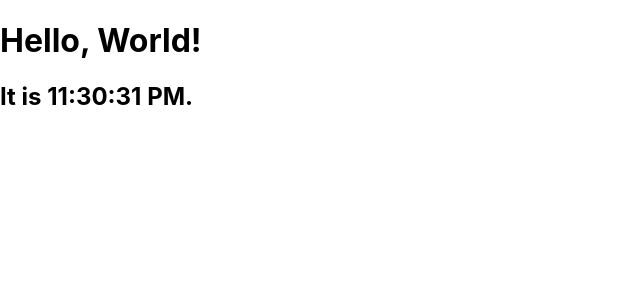
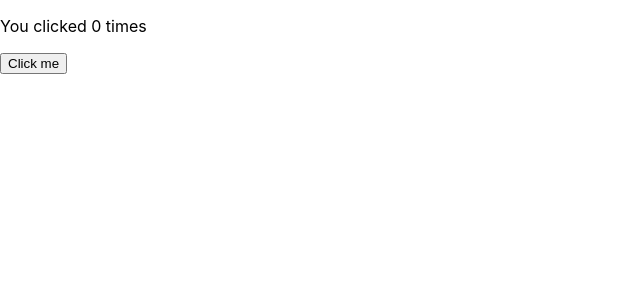
Before and after one commit to cdsuarezp/Aprendiendo-React, a React (Create React App) app: page / in a window 1280 px wide. Shown: the top 300 px of the page, without its empty margins (0-640 px from the left). Built offline with nearby package versions, Linux system fonts and the light colour scheme.

Commit message:
Hooks en react ejemplo 1

```diff
--- /dev/null
+++ b/src/React/Hooks.jsx
@@ -0,0 +1,16 @@
+import React, {useState} from 'react';
+
+function Example () {
+    const [count, setCount] = useState(0);
+
+    return (
+        <div>
+            <p>You clicked {count} times</p>
+            <button onClick={() => setCount(count + 1)}>
+                Click me
+            </button>
+        </div>
+    );
+}
+
+export default Example;
--- a/src/index.js
+++ b/src/index.js
@@ -4,7 +4,8 @@
 //import App from './App';
 //import Hello from './React/Hello-World'
 //import Propiedades from './React/Propiedades'
-import Clock from './React/Estados'
+//import Clock from './React/Estados'
+import Hooks from './React/Hooks';
 import reportWebVitals from './reportWebVitals';
 
 ReactDOM.render(
@@ -20,7 +21,8 @@
 
   // <Hello />,
   //<Propiedades name = "Sara" />,
-  <Clock />,
+  //<Clock />,
+  <Hooks />,
   document.getElementById('root')
 
 );
```
